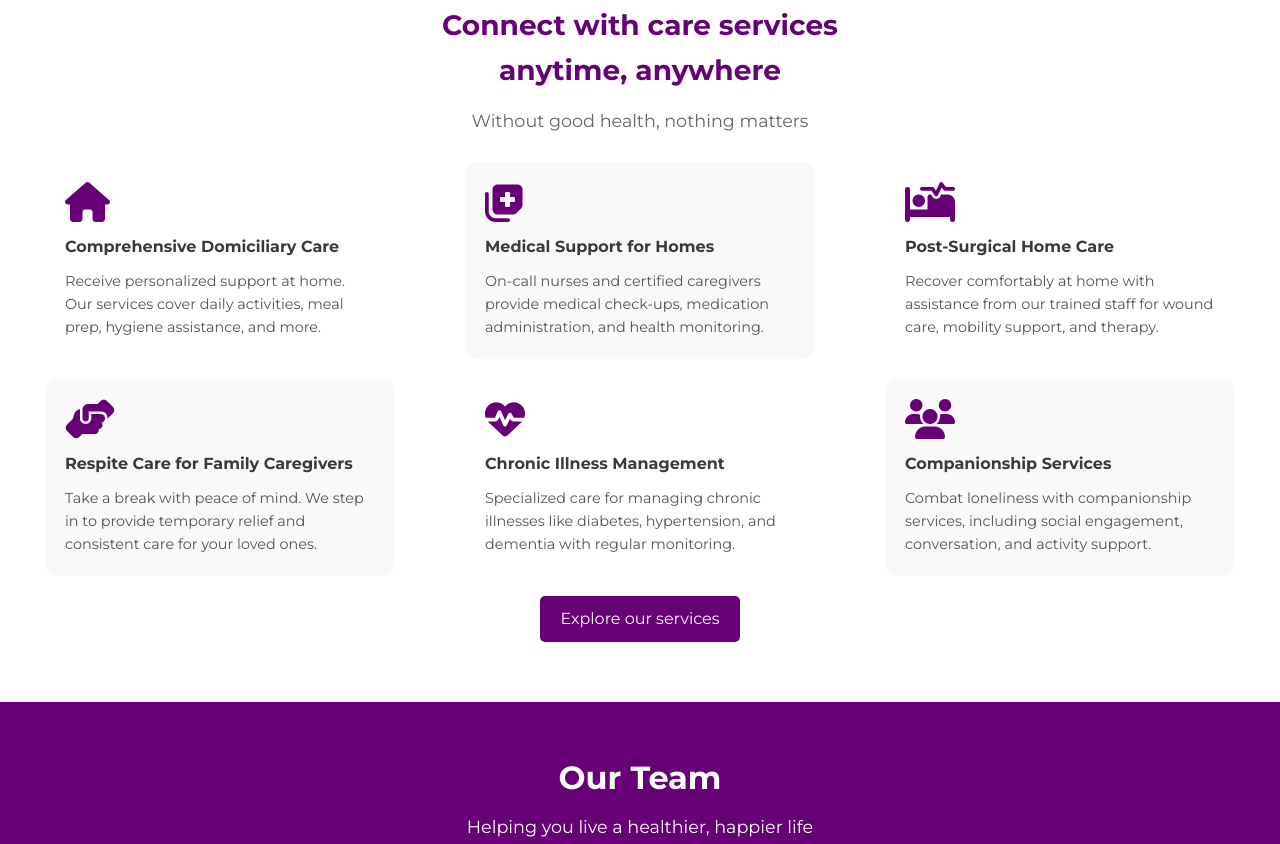
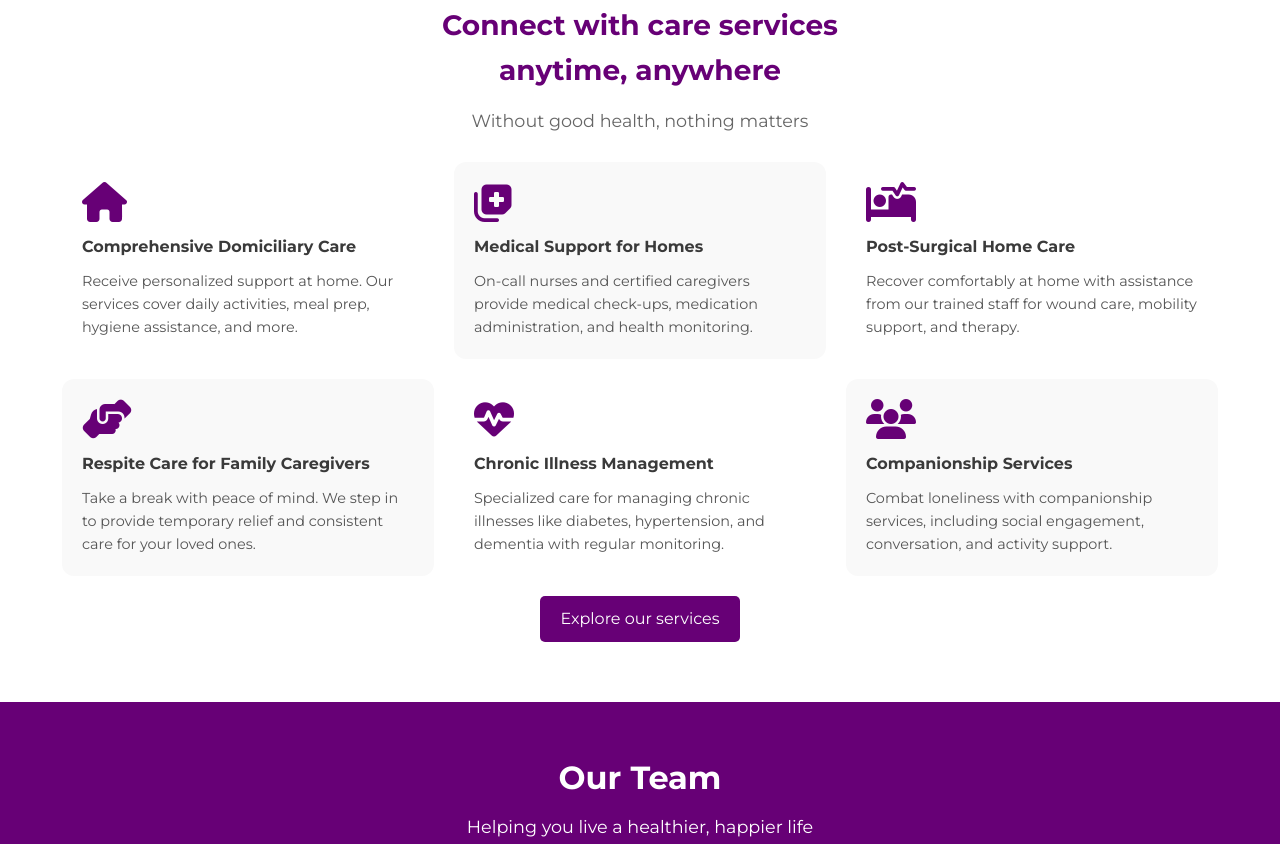
Before and after one commit to Seyi-Adebowale/darahealth, a plain HTML site: page index.html in a window 1280 px wide. Shown: the part 829-1673 px from the top of the page. Drawn offline with Linux system fonts and the light colour scheme.

Commit message:
grid styling

```diff
--- a/style.css
+++ b/style.css
@@ -364,36 +364,28 @@ button {
 }
 
 .services-grid {
-  display: grid;
-  grid-template-columns: repeat(auto-fit, minmax(250px, 1fr));
-  gap: 20px;
-  margin: 20px auto;
+  display: flex;
+  flex-wrap: wrap;
   justify-content: center;
   align-items: center;
-  text-align: center;
+  width: 100%;
+  gap: 20px;
+
 }
 
-/* Limit to 3 items per row on larger screens */
-@media (min-width: 768px) {
-  .services-grid {
-    grid-template-columns: repeat(3, 1fr);
-  }
-}
+
 
 .service-card {
-  background: #ffffff; /* Default background color */
+  background: #ffffff;
   border-radius: 12px;
   padding: 20px;
   transition: transform 0.3s;
   text-align: left;
-  position: relative;
-  max-width: 350px;
-  margin: 0 auto;
+  width: 30%;
+  min-width: 250px;
 }
-
-/* Alternate background color for even-numbered cards */
 .service-card:nth-child(even) {
-  background: #f9f9f9; /* Light grey background for every second card */
+  background: #f9f9f9;
 }
 
 .service-card:hover {
@@ -450,7 +442,7 @@ button {
 .team-grid {
   display: flex;
   flex-wrap: wrap;
-  gap: 30px;
+  gap: 50px;
   justify-content: center;
 }
 
```
